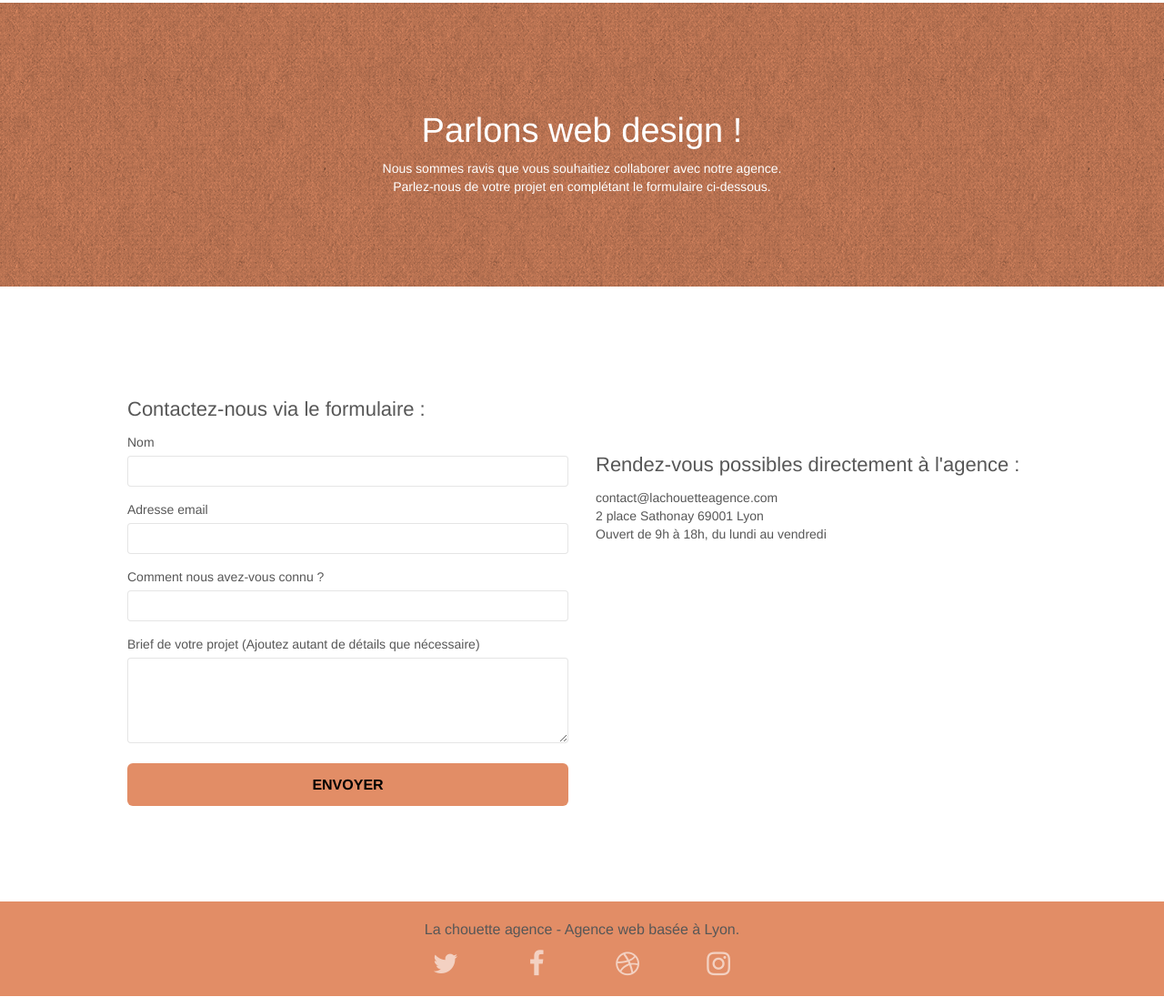
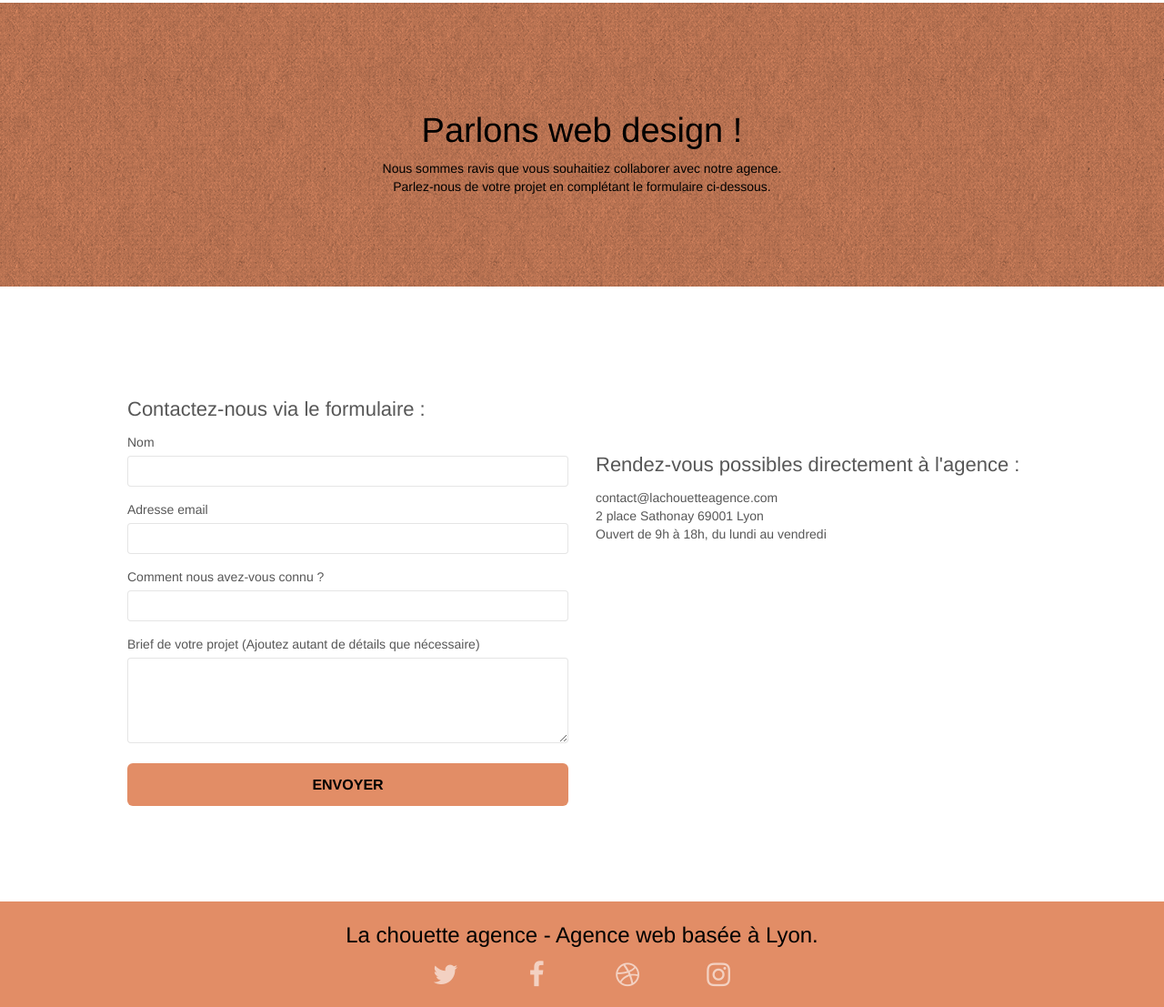
Before and after one commit to Mikev60/OC_Projet_4_SEO, a plain HTML site: page contactez-nous.html in a window 1280 px wide. Shown: the part 89-1196 px from the top of the page at 91% size. Drawn offline with Linux system fonts and the light colour scheme; files that its build step writes are made by us from their sources; a script that the page names is missing.

Commit message:
Modification couleurs footer pour contraste

```diff
--- a/contactez-nous.html
+++ b/contactez-nous.html
@@ -61,10 +61,10 @@
 	<div class="container bloc-lg">
 		<div class="row">
 			<div class="col-sm-12">
-				<h1 class="text-center hero-bloc-text tc-white">
+				<h1 class="text-center hero-bloc-text tc-black">
 					Parlons web design !
 				</h1>
-				<p class="text-center mg-lg tc-white tight-width-whitespace">
+				<p class="text-center mg-lg tc-black tight-width-whitespace">
 					Nous sommes ravis que vous souhaitiez collaborer avec notre agence.<br>
 					Parlez-nous de votre projet en complétant le formulaire ci-dessous.
 				</p>
--- a/style.css
+++ b/style.css
@@ -14,7 +14,7 @@ button {
 }
 .black {
   color:black;
-  font-size:16px;
+  font-size:24px;
 }
 a:hover {
     text-decoration: none;
@@ -660,7 +660,7 @@ label,
 a {
     font-family: "helvetica";
     font-weight: 400;
-    color: #575757!important;
+    color: #575757;
 }
 
 .container {
@@ -802,6 +802,9 @@ h4 {
 
 .tc-white {
     color: white!important;
+}
+.tc-black {
+    color: black!important;
 }
 
 .btn-atomic-tangerine {
```
Also changed, not shown: index.html (+1 -1 lines), style-min.css.
